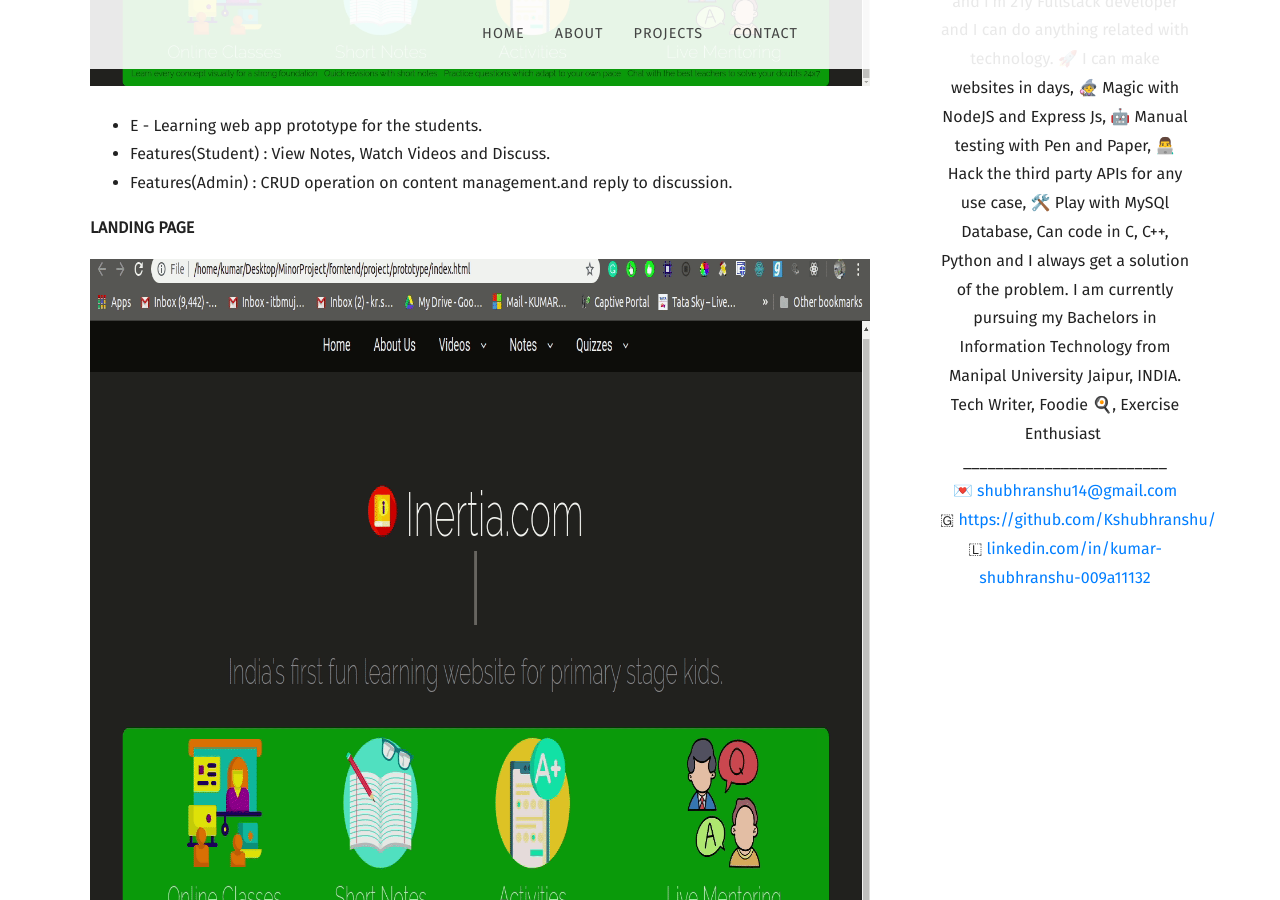
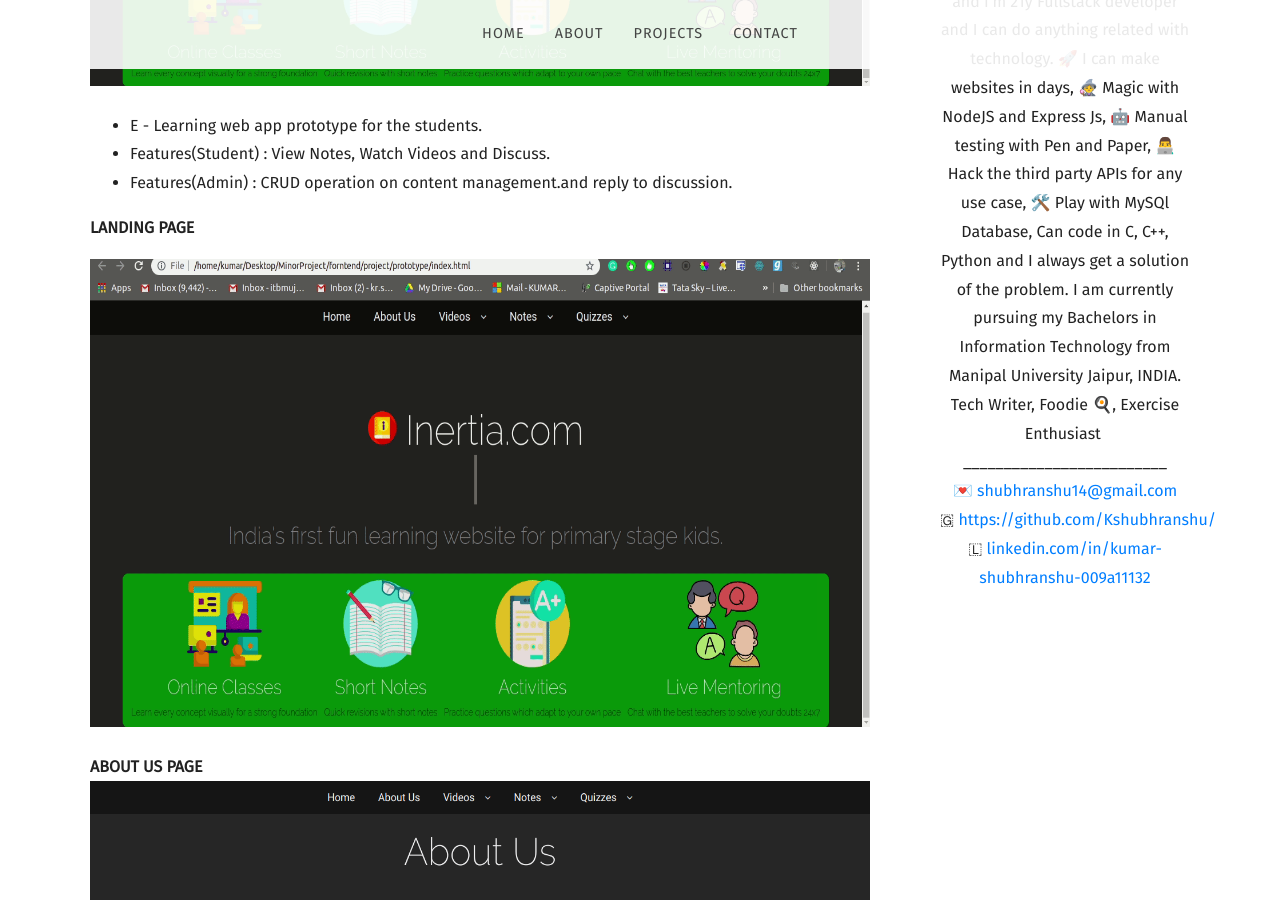
Before and after one commit to Kshubhranshu/kshubhranshu.github.io, a Jekyll site: the page built from _posts/2019-05-31-e-learning-website.md, in a window 1280 px wide and 900 px high, scrolled down 614 px. Built offline with Jekyll 4.4.1, drawn with Linux system fonts in a browser that asks for light colours; nearby versions of some CDN libraries; some web fonts are replaced.

```diff
--- a/_posts/2019-05-31-e-learning-website.md
+++ b/_posts/2019-05-31-e-learning-website.md
@@ -34,7 +34,7 @@
 
 **LANDING PAGE**
 
-![](/uploads/peek-2019-10-05-11-49.gif){: width="1364" height="698"}
+![](/uploads/peek-2019-10-05-11-49.gif){: width="1364" height="468"}
 
 **ABOUT US PAGE**![](/uploads/screenshot-from-2019-03-03-15-25-4.png){: width="1366" height="468"}
 
```
